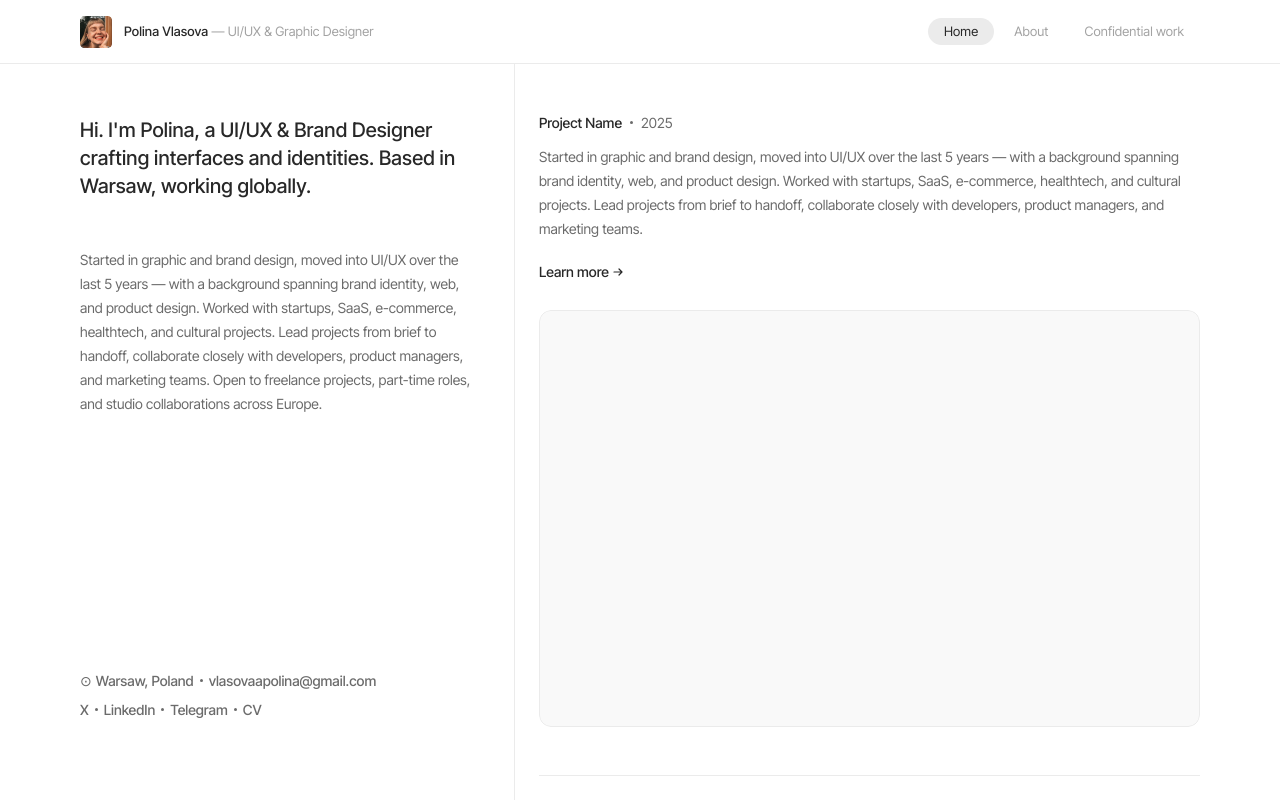
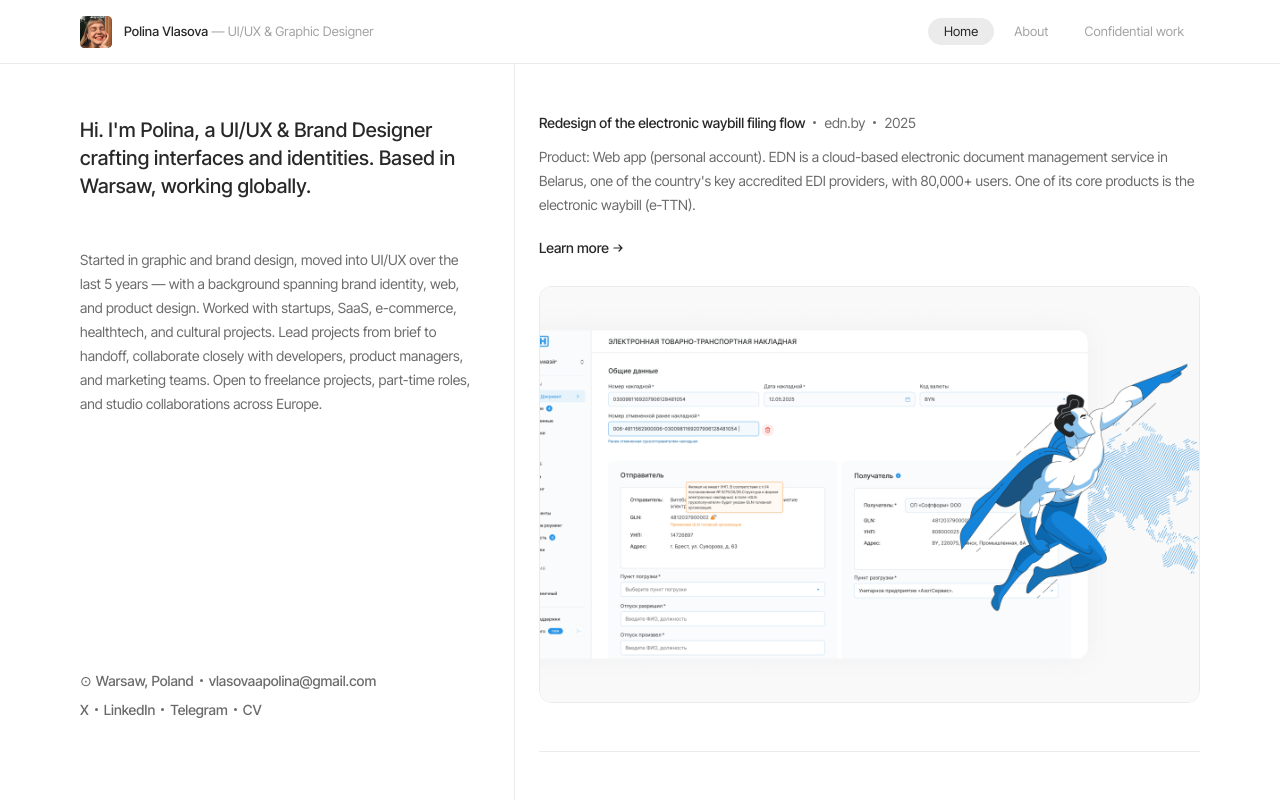
Before and after one commit to vlasovapolina/vlasovapolina, a Next.js app: page / in a window 1280 px wide. Shown: the top 802 px of the page. Built offline with nearby package versions, Linux system fonts and the light colour scheme.

Commit message:
feat: edn.by first case — real title, description, cover image

```diff
--- a/app/page.tsx
+++ b/app/page.tsx
@@ -6,25 +6,31 @@ import HoverLink from "@/components/ui/HoverLink";
 
 const projects = [
   {
-    id: "project-01",
-    name: "Project Name",
+    id: "ednby",
+    name: "Redesign of the electronic waybill filing flow",
+    client: "edn.by",
     year: "2025",
-    description: "Started in graphic and brand design, moved into UI/UX over the last 5 years — with a background spanning brand identity, web, and product design. Worked with startups, SaaS, e-commerce, healthtech, and cultural projects. Lead projects from brief to handoff, collaborate closely with developers, product managers, and marketing teams.",
+    description: "Product: Web app (personal account). EDN is a cloud-based electronic document management service in Belarus, one of the country's key accredited EDI providers, with 80,000+ users. One of its core products is the electronic waybill (e-TTN).",
     hasCase: true,
+    image: "/images/ednby_case_image.png",
   },
   {
     id: "project-02",
     name: "Project Name",
+    client: null,
     year: "2025",
     description: "Started in graphic and brand design, moved into UI/UX over the last 5 years — with a background spanning brand identity, web, and product design. Worked with startups, SaaS, e-commerce, healthtech, and cultural projects. Lead projects from brief to handoff, collaborate closely with developers, product managers, and marketing teams.",
     hasCase: true,
+    image: null,
   },
   {
     id: "project-03",
     name: "Project Name",
+    client: null,
     year: "2025",
     description: "Started in graphic and brand design, moved into UI/UX over the last 5 years — with a background spanning brand identity, web, and product design. Worked with startups, SaaS, e-commerce, healthtech, and cultural projects. Lead projects from brief to handoff, collaborate closely with developers, product managers, and marketing teams.",
     hasCase: true,
+    image: null,
   },
 ];
 
@@ -114,22 +120,29 @@ function ProjectRow({ project, index }: { project: typeof projects[0]; index: nu
       paddingTop: "48px",
       paddingBottom: "48px",
     }}>
-      <div style={{ display: "flex", alignItems: "center", gap: "8px", marginBottom: "12px" }}>
+      {/* Meta */}
+      <div style={{ display: "flex", alignItems: "center", gap: "8px", marginBottom: "12px", flexWrap: "wrap" }}>
         <span style={{ fontSize: "14px", fontWeight: 500, color: "var(--color-dark)" }}>{project.name}</span>
+        {project.client && (
+          <>
+            <Dot />
+            <span style={{ fontSize: "14px", color: "var(--color-grey)" }}>{project.client}</span>
+          </>
+        )}
         <Dot />
         <span style={{ fontSize: "14px", color: "var(--color-grey)" }}>{project.year}</span>
       </div>
+
       <p style={{ fontSize: "14px", lineHeight: "24px", color: "var(--color-grey)", marginBottom: "16px" }}>
         {project.description}
       </p>
       {project.hasCase && <LearnMoreBtn />}
 
-      {/* Project image with cursor:project hover */}
+      {/* Image */}
       <div
         onMouseEnter={() => { setImgHovered(true); window.dispatchEvent(new Event("cursor:project")); }}
         onMouseLeave={() => { setImgHovered(false); window.dispatchEvent(new Event("cursor:default")); }}
         style={{ position: "relative", borderRadius: "12px", overflow: "hidden" }}
-        className="project-image-wrap"
       >
         <motion.div
           animate={imgHovered ? { scale: 1.015 } : { scale: 1 }}
@@ -141,9 +154,18 @@ function ProjectRow({ project, index }: { project: typeof projects[0]; index: nu
             border: "1px solid var(--color-stroke)",
             borderRadius: "12px",
             borderColor: imgHovered ? "#ccc" : "var(--color-stroke)",
+            overflow: "hidden",
+            position: "relative",
           }}
-          className="project-image"
-        />
+        >
+          {project.image && (
+            <img
+              src={project.image}
+              alt={project.name}
+              style={{ width: "100%", height: "100%", objectFit: "cover", display: "block" }}
+            />
+          )}
+        </motion.div>
       </div>
     </div>
   );
```
Also changed, not shown: public/images/ednby_case_image.png (added).
